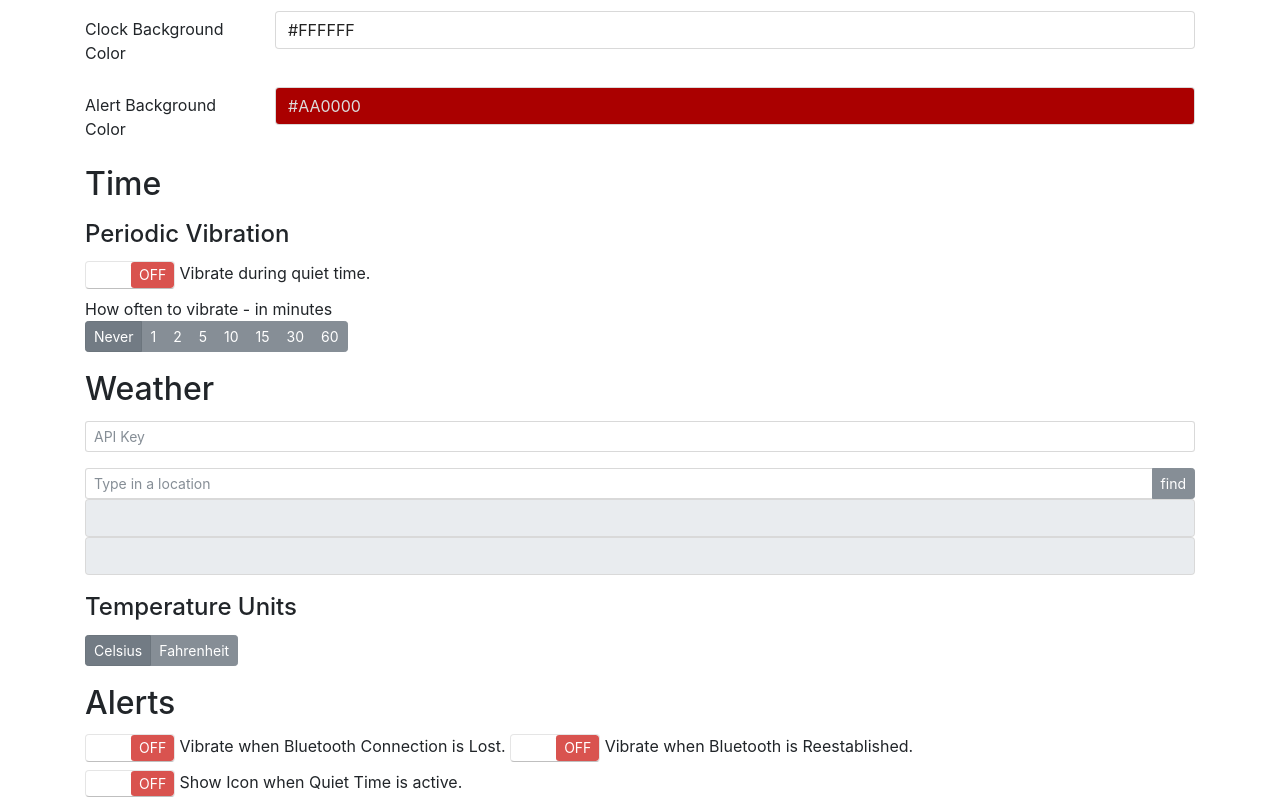
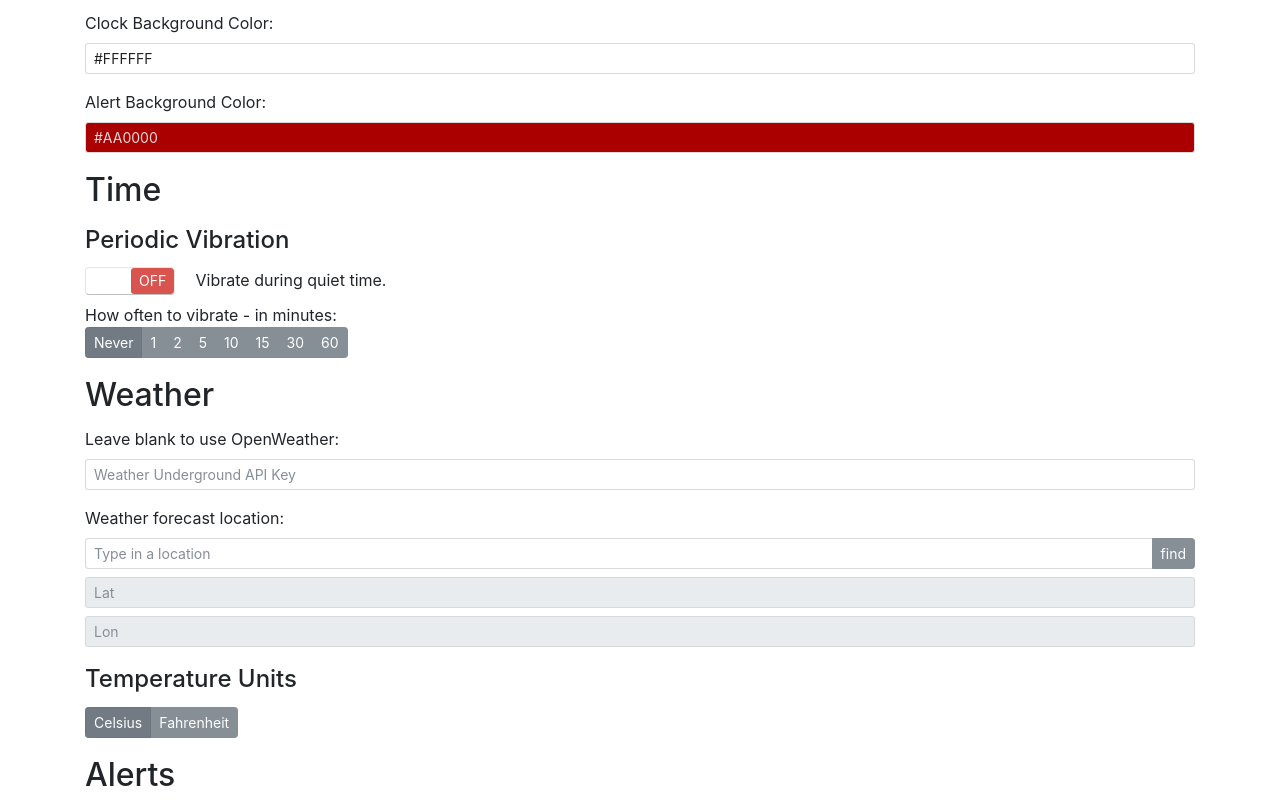
Before and after one commit to path9263/CleanOclock, a website: page docs/config.html in a window 1280 px wide. Shown: the part 220-1020 px from the top of the page. Drawn offline with nearby package versions, Linux system fonts and the light colour scheme; some packages are replaced by stand-ins of ours.

Commit message:
Working on sending weather data from config page.  Testing.

```diff
--- a/docs/config.html
+++ b/docs/config.html
@@ -43,32 +43,24 @@
 		<h3>Configuration</h3>
 		<p class="lead">Use this page to setup CleanOClock.</p>
 		<h2>Colors</h2>
+		<div class="col">
 			<div class="form-group row">
-				<label for="background_color_input" class="col-sm-2 col-form-label">Clock Background Color</label>
-				<div class="col-sm-10">
-				  <input id='background_color_input' type='text' class="color no-alpha form-control" value="#FFFFFF" style="background-color: rgb(162, 63, 3); color: rgb(221, 221, 221);">
-				</div>
-			</div>
-<!-- 			<div class="form-group row">
-				<label for="bar_color_input" class="col-sm-2 col-form-label">Bottom Bar Background Color</label>
-				<div class="col-sm-10">
-				  <input id='bar_color_input' type='text' class="color no-alpha form-control" value="#000000" style="background-color: rgb(162, 63, 3); color: rgb(221, 221, 221);">
-				</div>
-			</div> -->
-			<div class="form-group row">
-				<label for="alert_color_input" class="col-sm-2 col-form-label">Alert Background Color</label>
-				<div class="col-sm-10">
-				  <input id='alert_color_input' type='text' class="color no-alpha form-control" value="#AA0000" style="background-color: rgb(162, 63, 3); color: rgb(221, 221, 221);">
-				</div>
+				<label for="background_color_input" class="">Clock Background Color:</label>
+				  <input id='background_color_input' type='text' class="color no-alpha form-control form-control-sm" value="#FFFFFF" style="background-color: rgb(162, 63, 3); color: rgb(221, 221, 221);">
 			</div>
 
+			<div class="form-group row">
+				<label for="alert_color_input" class="">Alert Background Color:</label>
+				  <input id='alert_color_input' type='text' class="color no-alpha form-control form-control-sm" value="#AA0000" style="background-color: rgb(162, 63, 3); color: rgb(221, 221, 221);">
+			</div>
+		</div>
 		<h2>Time</h2>
 		<h4>Periodic Vibration</h4>
 		  <label for="vibeon">
 			<input type="checkbox" id="vibeon" value="" data-size="mini" data-on-color="secondary" data-off-color="danger">
-			<span>Vibrate during quiet time.</span>
+			<span class="ml-3">Vibrate during quiet time.</span>
 		  </label>
-			</br><span>How often to vibrate - in minutes </span></br>
+			</br><span>How often to vibrate - in minutes: </span></br>
 			<div class="btn-group" data-toggle="buttons">
 				  <label class="btn btn-secondary btn-sm active">
 					<input type="radio" name="interval_time" value="0" autocomplete="off" checked="checked">Never
@@ -99,13 +91,15 @@
 
 			<div class="form-row align-items-center mb-3">
 				<div class="col">
-					  <input type="text" class="form-control form-control-sm" id="wAPIkey" placeholder="API Key">
+					<label for="wAPIkey" class="">Leave blank to use OpenWeather:</label>
+					<input type="text" class="form-control form-control-sm" id="wAPIkey" placeholder="Weather Underground API Key">
 
 				</div>
 			</div>
 
+			<label for="geocomplete" class="">Weather forecast location:</label>
+			<div class="input-group">
 
-			<div class="input-group">
 				<input type="text" class="form-control form-control-sm" id="geocomplete" placeholder="Type in a location">
 				<span class="input-group-btn">
 					<input id="find" type="button" value="find" class="btn btn-secondary btn-sm"/>
@@ -113,9 +107,9 @@
 			</div>
 
 			  <form>
-					<input name="lat" type="text" value="" class="form-control" readonly>
+					<input name="lat" type="text" value="" class="form-control form-control-sm mt-2" readonly placeholder="Lat">
 
-					<input name="lng" type="text" value="" class="form-control" readonly>
+					<input name="lng" type="text" value="" class="form-control form-control-sm mt-2" readonly placeholder="Lon">
 				</form>
 			<h4>Temperature Units</h4>
 			<div class="btn-group" data-toggle="buttons">
@@ -129,22 +123,22 @@
 		<h2>Alerts</h2>
 		<label for="btVibe">
 			<input type="checkbox" id="btVibe" value="" data-size="mini" data-on-color="secondary" data-off-color="danger">
-			<span>Vibrate when Bluetooth Connection is Lost.</span>
-		</label>
+			<span class="ml-3">Vibrate when Bluetooth Connection is Lost.</span>
+		</label></br>
 		<label for="btRe">
 			<input type="checkbox" id="btRe" value="" data-size="mini" data-on-color="secondary" data-off-color="danger">
-			<span>Vibrate when Bluetooth is Reestablished.</span>
-		</label>
+			<span class="ml-3">Vibrate when Bluetooth is Reestablished.</span>
+		</label></br>
 		<label for="qtIcon">
 			<input type="checkbox" id="qtIcon" value="" data-size="mini" data-on-color="secondary" data-off-color="danger">
-			<span>Show Icon when Quiet Time is active.</span>
-		</label>
+			<span class="ml-3">Show Icon when Quiet Time is active.</span>
+		</label></br>
 		<h2>Phone Battery Status</h2>
 		<label for="battStats">
 			<input type="checkbox" id="battStats" value="" data-size="mini" data-on-color="secondary" data-off-color="danger">
-			<span>Vibrate when phone battery gets low.</span>
+			<span class="ml-3">Vibrate when phone battery gets low.</span>
 		</label>
-		</br><span>How often to update battery % while discharging (updating less often saves battery) - in minutes </span></br>
+		</br><span>How often to update battery % while discharging (updating less often saves battery) - in minutes: </span></br>
 			<div class="btn-group" data-toggle="buttons">
 				  <label class="btn btn-secondary btn-sm">
 					<input type="radio" name="batt_update_time" value="1" autocomplete="off">1
--- a/docs/js/pebble.js
+++ b/docs/js/pebble.js
@@ -14,7 +14,9 @@
     // Make a data object to be sent, coercing value types to integers
     var options = {
       'background_color': parseInt(backgroundColor.value, 16), //parseInt('4286f4', 16),
-	  'vibe_interval': parseInt(vibeInterval)
+	  'vibe_interval': parseInt(vibeInterval),
+	  'test_str': "cats!",
+	  'test_float': -122.80109400000003
       //'foreground_color': parseInt(foregroundColor.value, 16),
       //'second_ticks': secondTickCheckbox.checked == 'true' ? 1 : 0,
       //'animations': animationsCheckbox.checked == 'true' ? 1 : 0
```
